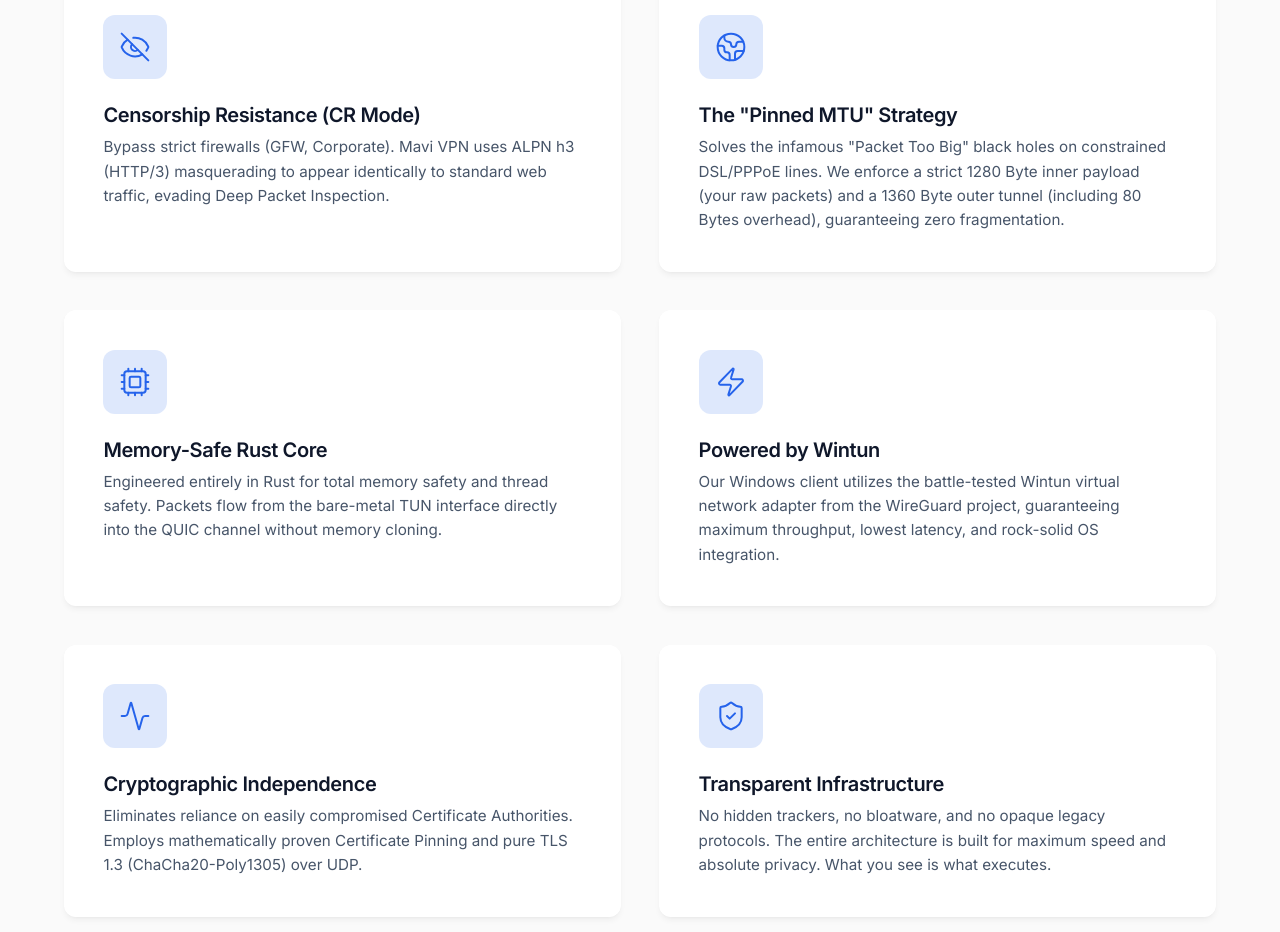
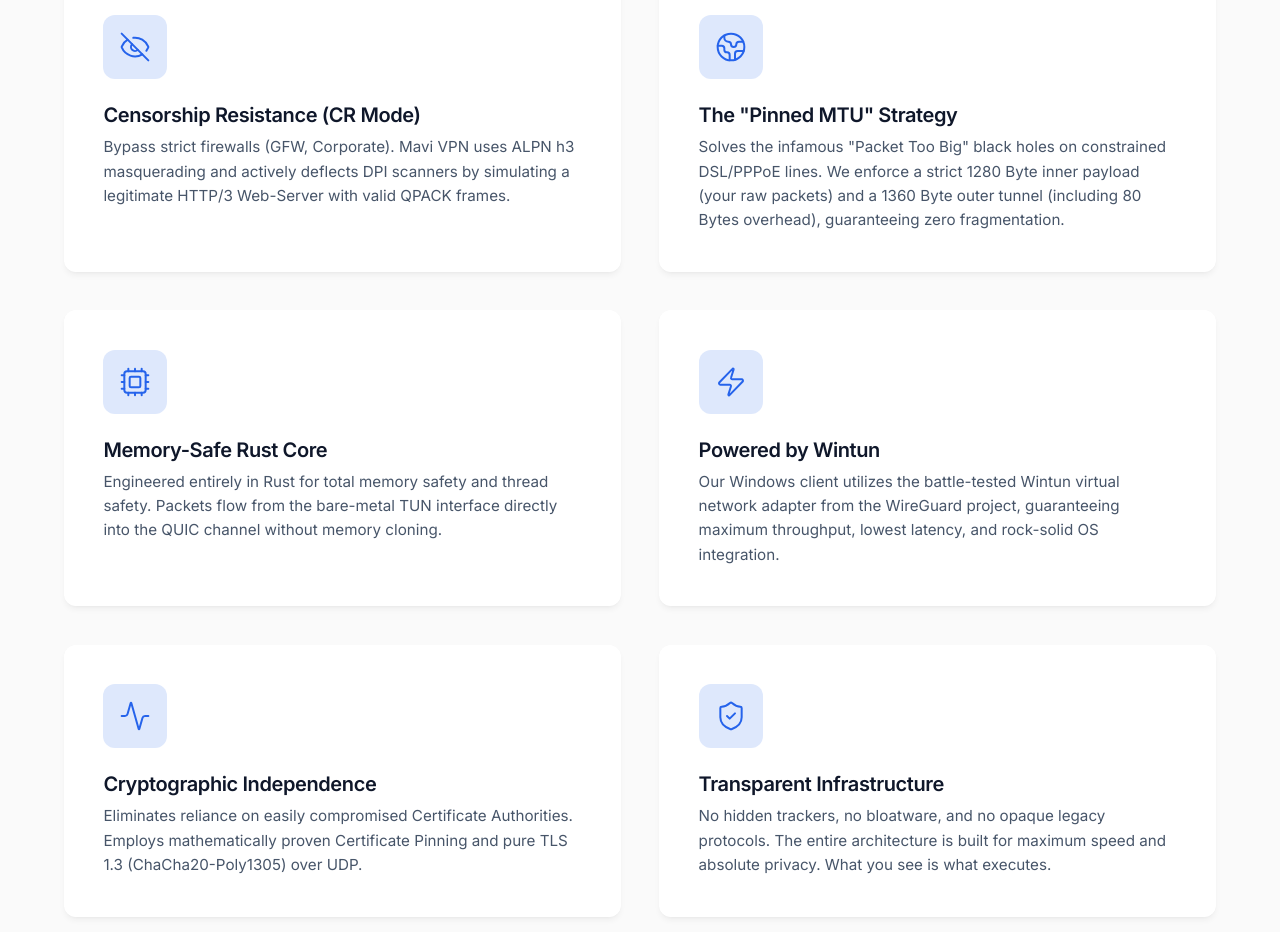
Before and after one commit to zerox80/mavi-vpn-website, a React (Vite) app: page / in a window 1280 px wide. Shown: the part 1000-1932 px from the top of the page. Built offline with nearby package versions, Linux system fonts and the light colour scheme.

Commit message:
feat: add Features component to display product features.

```diff
--- a/src/components/Features.tsx
+++ b/src/components/Features.tsx
@@ -5,7 +5,7 @@
     {
         icon: <EyeOff className="text-accent" size={32} strokeWidth={1.5} />,
         title: 'Censorship Resistance (CR Mode)',
-        description: 'Bypass strict firewalls (GFW, Corporate). Mavi VPN uses ALPN h3 (HTTP/3) masquerading to appear identically to standard web traffic, evading Deep Packet Inspection.',
+        description: 'Bypass strict firewalls (GFW, Corporate). Mavi VPN uses ALPN h3 masquerading and actively deflects DPI scanners by simulating a legitimate HTTP/3 Web-Server with valid QPACK frames.',
     },
     {
         icon: <Globe2 className="text-accent" size={32} strokeWidth={1.5} />,
```
